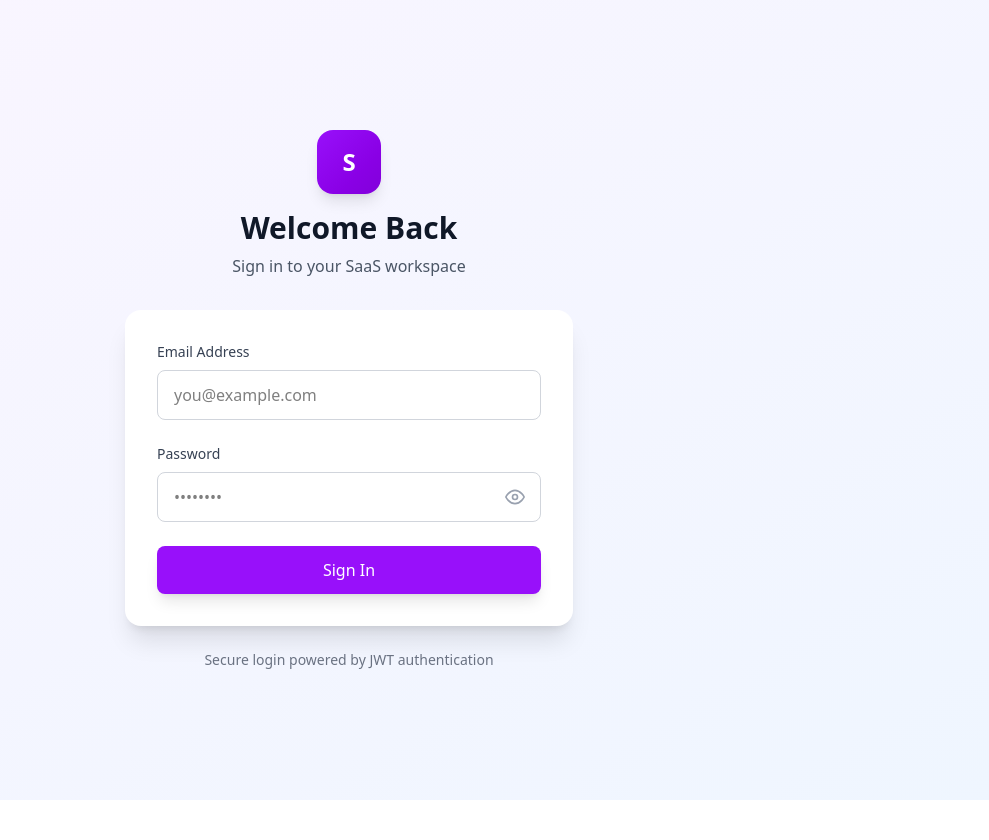
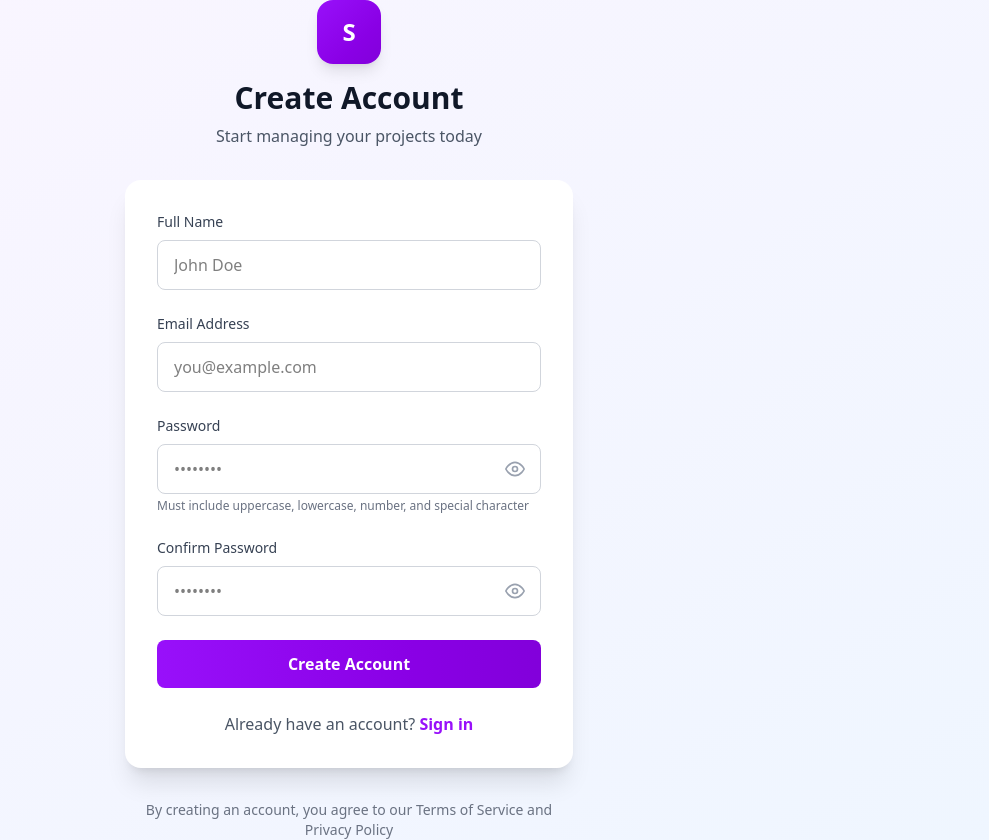
Before and after one commit to ansarihashim/SaaS, a React app in the folder frontend/: page /register in a window 1280 px wide. Before the commit this address led to /login. Shown: the whole page, without its empty margins (291-1280 px from the left). Before the commit the page ends 800 px from the top, so only its background shows below. Built offline with nearby package versions, Linux system fonts and the light colour scheme; the HTML template or start-up script is replaced by a standard one.

Commit message:
register page is now working

```diff
--- a/frontend/src/App.jsx
+++ b/frontend/src/App.jsx
@@ -1,8 +1,9 @@
-import { BrowserRouter, Routes, Route } from "react-router-dom";
+import { BrowserRouter, Routes, Route, Navigate } from "react-router-dom";
 import { AuthProvider } from "./contexts/AuthContext";
 import { WorkspaceProvider } from "./contexts/WorkspaceContext";
 import ProtectedRoute from "./components/ProtectedRoute";
 import Login from "./pages/Login";
+import Register from "./pages/Register";
 import Dashboard from "./pages/Dashboard";
 import Projects from "./pages/Projects";
 import Tasks from "./pages/Tasks";
@@ -14,8 +15,9 @@ export default function App() {
     <BrowserRouter>
       <AuthProvider>
         <Routes>
-          {/* Public Route */}
+          {/* Public Routes */}
           <Route path="/login" element={<Login />} />
+          <Route path="/register" element={<Register />} />
 
           {/* Protected Routes */}
           <Route
@@ -24,7 +26,8 @@ export default function App() {
               <ProtectedRoute>
                 <WorkspaceProvider>
                   <Routes>
-                    <Route path="/" element={<Dashboard />} />
+                    <Route path="/" element={<Navigate to="/dashboard" replace />} />
+                    <Route path="/dashboard" element={<Dashboard />} />
                     <Route path="/projects" element={<Projects />} />
                     <Route path="/tasks" element={<Tasks />} />
                     <Route path="/activity" element={<Activity />} />
--- a/frontend/src/components/PasswordInput.jsx
+++ b/frontend/src/components/PasswordInput.jsx
@@ -3,6 +3,7 @@ import { FiEye, FiEyeOff } from 'react-icons/fi';
 
 export default function PasswordInput({
   id,
+  name,
   value,
   onChange,
   disabled = false,
@@ -25,6 +26,7 @@ export default function PasswordInput({
     <div className="relative">
       <input
         id={id}
+        name={name}
         type={showPassword ? 'text' : 'password'}
         value={value}
         onChange={onChange}
--- a/frontend/src/contexts/AuthContext.jsx
+++ b/frontend/src/contexts/AuthContext.jsx
@@ -56,6 +56,23 @@ export const AuthProvider = ({ children }) => {
     return user;
   };
 
+  const register = async (name, email, password) => {
+    console.log('Attempting registration for:', email);
+    const response = await api.post('/auth/register', { name, email, password });
+    console.log('Registration response:', response.data);
+    const { token, user } = response.data;
+
+    if (!token || !user) {
+      throw new Error('Invalid response from server');
+    }
+
+    localStorage.setItem('token', token);
+    setUser(user);
+    console.log('Registration successful, user:', user);
+
+    return user;
+  };
+
   const logout = () => {
     localStorage.removeItem('token');
     setUser(null);
@@ -66,6 +83,7 @@ export const AuthProvider = ({ children }) => {
     user,
     loading,
     login,
+    register,
     logout,
     isAuthenticated: !!user
   };
--- a/frontend/src/pages/Login.jsx
+++ b/frontend/src/pages/Login.jsx
@@ -1,5 +1,5 @@
 import { useState, useEffect } from 'react';
-import { useNavigate } from 'react-router-dom';
+import { useNavigate, Link } from 'react-router-dom';
 import { useAuth } from '../contexts/AuthContext';
 import PasswordInput from '../components/PasswordInput';
 
@@ -129,6 +129,19 @@ export default function Login() {
               )}
             </button>
           </form>
+
+          {/* Sign Up Link */}
+          <div className="mt-6 text-center">
+            <p className="text-gray-600">
+              Don't have an account?{' '}
+              <Link
+                to="/register"
+                className="text-purple-600 hover:text-purple-700 font-semibold transition-colors"
+              >
+                Sign up
+              </Link>
+            </p>
+          </div>
         </div>
 
         {/* Footer */}
--- /dev/null
+++ b/frontend/src/pages/Register.jsx
@@ -0,0 +1,213 @@
+import { useState } from 'react';
+import { useNavigate, Link } from 'react-router-dom';
+import { useAuth } from '../contexts/AuthContext';
+import PasswordInput from '../components/PasswordInput';
+
+export default function Register() {
+  const [formData, setFormData] = useState({
+    name: '',
+    email: '',
+    password: '',
+    confirmPassword: ''
+  });
+  const [error, setError] = useState('');
+  const [isLoading, setIsLoading] = useState(false);
+  const navigate = useNavigate();
+  const { register: registerUser, loading: authLoading } = useAuth();
+
+  const handleChange = (e) => {
+    setFormData({
+      ...formData,
+      [e.target.name]: e.target.value
+    });
+    setError(''); // Clear error when user types
+  };
+
+  const handleSubmit = async (e) => {
+    e.preventDefault();
+    setError('');
+
+    // Trim inputs
+    const name = formData.name.trim();
+    const email = formData.email.trim();
+    const password = formData.password;
+    const confirmPassword = formData.confirmPassword;
+
+    // Client-side validation
+    if (!name || !email || !password || !confirmPassword) {
+      setError('All fields are required');
+      return;
+    }
+
+    if (password !== confirmPassword) {
+      setError('Passwords do not match');
+      return;
+    }
+
+    if (password.length < 8) {
+      setError('Password must be at least 8 characters long');
+      return;
+    }
+
+    try {
+      setIsLoading(true);
+      await registerUser(name, email, password);
+      // AuthContext will handle token storage and user state
+      // Redirect to dashboard - WorkspaceContext will handle workspace flow
+      navigate('/dashboard');
+    } catch (err) {
+      console.error('Registration error:', err);
+      setError(err.response?.data?.message || 'Registration failed. Please try again.');
+    } finally {
+      setIsLoading(false);
+    }
+  };
+
+  // Show loading while checking auth status
+  if (authLoading) {
+    return (
+      <div className="min-h-screen flex items-center justify-center bg-gray-50">
+        <div className="text-center">
+          <div className="inline-block animate-spin rounded-full h-12 w-12 border-b-2 border-purple-600"></div>
+          <p className="mt-4 text-gray-600">Loading...</p>
+        </div>
+      </div>
+    );
+  }
+
+  return (
+    <div className="min-h-screen flex items-center justify-center bg-gradient-to-br from-purple-50 to-blue-50 px-4">
+      <div className="max-w-md w-full">
+        {/* Logo/Brand */}
+        <div className="text-center mb-8">
+          <div className="inline-flex items-center justify-center w-16 h-16 rounded-2xl bg-gradient-to-br from-purple-600 to-purple-700 text-white text-2xl font-bold mb-4 shadow-lg">
+            S
+          </div>
+          <h1 className="text-3xl font-bold text-gray-900">Create Account</h1>
+          <p className="text-gray-600 mt-2">Start managing your projects today</p>
+        </div>
+
+        {/* Register Card */}
+        <div className="bg-white rounded-2xl shadow-xl p-8">
+          <form onSubmit={handleSubmit} className="space-y-6">
+            {/* Name Input */}
+            <div>
+              <label htmlFor="name" className="block text-sm font-medium text-gray-700 mb-2">
+                Full Name
+              </label>
+              <input
+                type="text"
+                id="name"
+                name="name"
+                value={formData.name}
+                onChange={handleChange}
+                className="w-full px-4 py-3 border border-gray-300 rounded-lg focus:ring-2 focus:ring-purple-500 focus:border-transparent transition-all"
+                placeholder="John Doe"
+                disabled={isLoading}
+                autoComplete="name"
+              />
+            </div>
+
+            {/* Email Input */}
+            <div>
+              <label htmlFor="email" className="block text-sm font-medium text-gray-700 mb-2">
+                Email Address
+              </label>
+              <input
+                type="email"
+                id="email"
+                name="email"
+                value={formData.email}
+                onChange={handleChange}
+                className="w-full px-4 py-3 border border-gray-300 rounded-lg focus:ring-2 focus:ring-purple-500 focus:border-transparent transition-all"
+                placeholder="you@example.com"
+                disabled={isLoading}
+                autoComplete="email"
+              />
+            </div>
+
+            {/* Password Input */}
+            <div>
+              <label htmlFor="password" className="block text-sm font-medium text-gray-700 mb-2">
+                Password
+              </label>
+              <PasswordInput
+                id="password"
+                name="password"
+                value={formData.password}
+                onChange={handleChange}
+                disabled={isLoading}
+                placeholder="••••••••"
+                autoComplete="new-password"
+              />
+              <p className="mt-1 text-xs text-gray-500">
+                Must include uppercase, lowercase, number, and special character
+              </p>
+            </div>
+
+            {/* Confirm Password Input */}
+            <div>
+              <label htmlFor="confirmPassword" className="block text-sm font-medium text-gray-700 mb-2">
+                Confirm Password
+              </label>
+              <PasswordInput
+                id="confirmPassword"
+                name="confirmPassword"
+                value={formData.confirmPassword}
+                onChange={handleChange}
+                disabled={isLoading}
+                placeholder="••••••••"
+                autoComplete="new-password"
+                error={formData.confirmPassword && formData.password !== formData.confirmPassword}
+              />
+            </div>
+
+            {/* Error Message */}
+            {error && (
+              <div className="bg-red-50 border border-red-200 text-red-700 px-4 py-3 rounded-lg text-sm">
+                {error}
+              </div>
+            )}
+
+            {/* Submit Button */}
+            <button
+              type="submit"
+              disabled={isLoading}
+              className="w-full bg-gradient-to-r from-purple-600 to-purple-700 text-white py-3 rounded-lg font-semibold hover:from-purple-700 hover:to-purple-800 focus:outline-none focus:ring-2 focus:ring-purple-500 focus:ring-offset-2 transition-all disabled:opacity-50 disabled:cursor-not-allowed"
+            >
+              {isLoading ? (
+                <span className="flex items-center justify-center">
+                  <svg className="animate-spin -ml-1 mr-3 h-5 w-5 text-white" xmlns="http://www.w3.org/2000/svg" fill="none" viewBox="0 0 24 24">
+                    <circle className="opacity-25" cx="12" cy="12" r="10" stroke="currentColor" strokeWidth="4"></circle>
+                    <path className="opacity-75" fill="currentColor" d="M4 12a8 8 0 018-8V0C5.373 0 0 5.373 0 12h4zm2 5.291A7.962 7.962 0 014 12H0c0 3.042 1.135 5.824 3 7.938l3-2.647z"></path>
+                  </svg>
+                  Creating account...
+                </span>
+              ) : (
+                'Create Account'
+              )}
+            </button>
+          </form>
+
+          {/* Sign In Link */}
+          <div className="mt-6 text-center">
+            <p className="text-gray-600">
+              Already have an account?{' '}
+              <Link
+                to="/login"
+                className="text-purple-600 hover:text-purple-700 font-semibold transition-colors"
+              >
+                Sign in
+              </Link>
+            </p>
+          </div>
+        </div>
+
+        {/* Footer */}
+        <p className="text-center text-gray-500 text-sm mt-8">
+          By creating an account, you agree to our Terms of Service and Privacy Policy
+        </p>
+      </div>
+    </div>
+  );
+}
```
Also changed, not shown: 1 other file (tests, documents, lock files or other folders).
